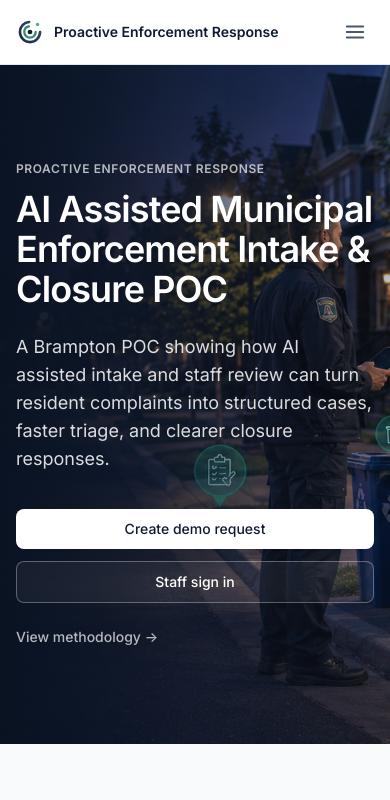
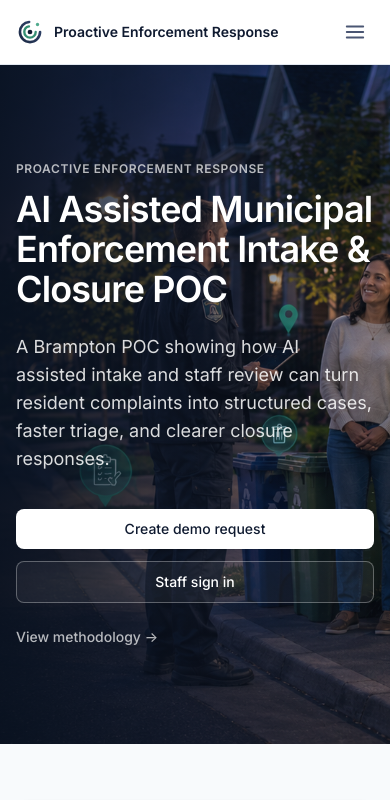
Before and after one commit to umerqur/BramptonPOC, a React (Vite) app: page / in a window 390 px wide. Shown: the top 800 px of the page. Built offline with nearby package versions, Linux system fonts and the light colour scheme; no server answers.

Commit message:
Tune mobile hero image positioning

```diff
--- a/src/pages/LandingPage.tsx
+++ b/src/pages/LandingPage.tsx
@@ -15,7 +15,7 @@
           src="/brampton-poc-hero.png"
           alt=""
           aria-hidden="true"
-          className="absolute inset-0 -z-10 h-full w-full object-cover"
+          className="absolute inset-0 -z-10 h-full w-full object-cover object-[64%_center] sm:object-center"
         />
         <div
           className="absolute inset-0 -z-10 bg-gradient-to-r from-navy-950/80 via-navy-900/45 to-navy-800/15"
```
